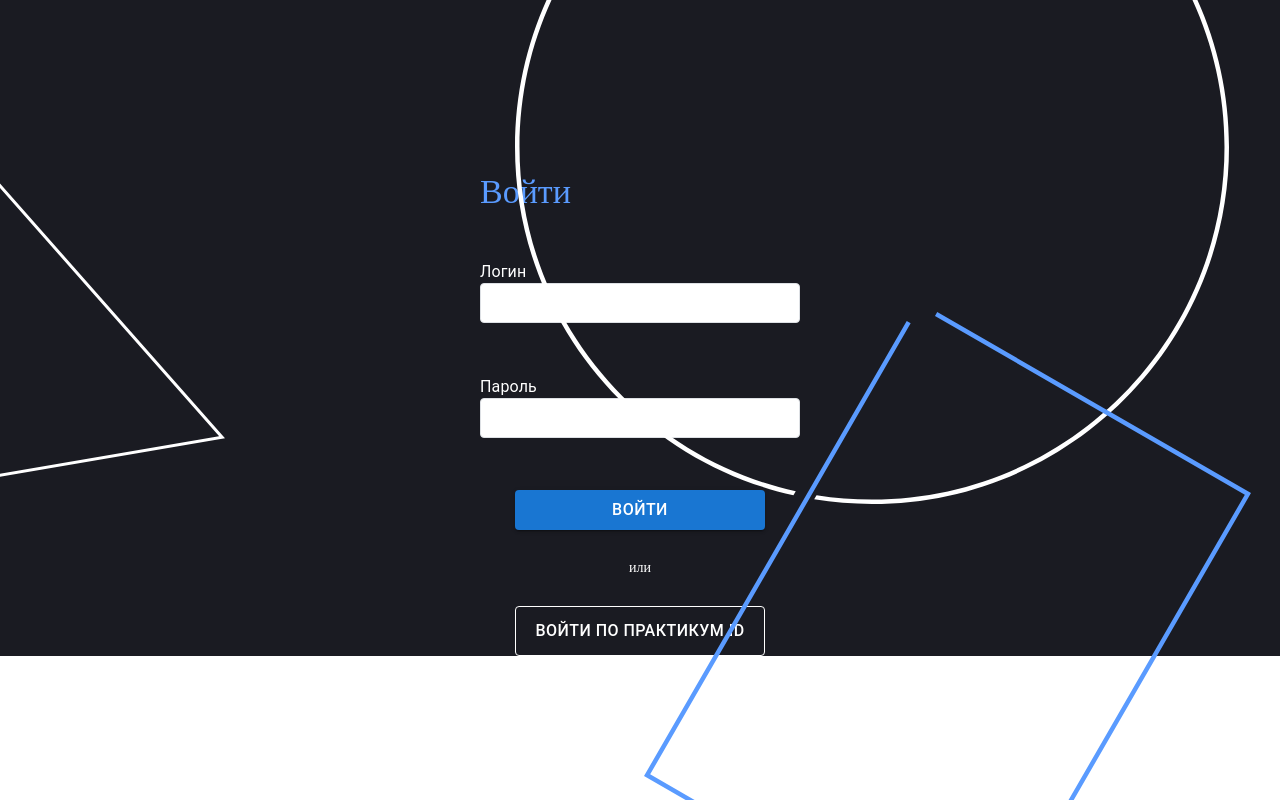
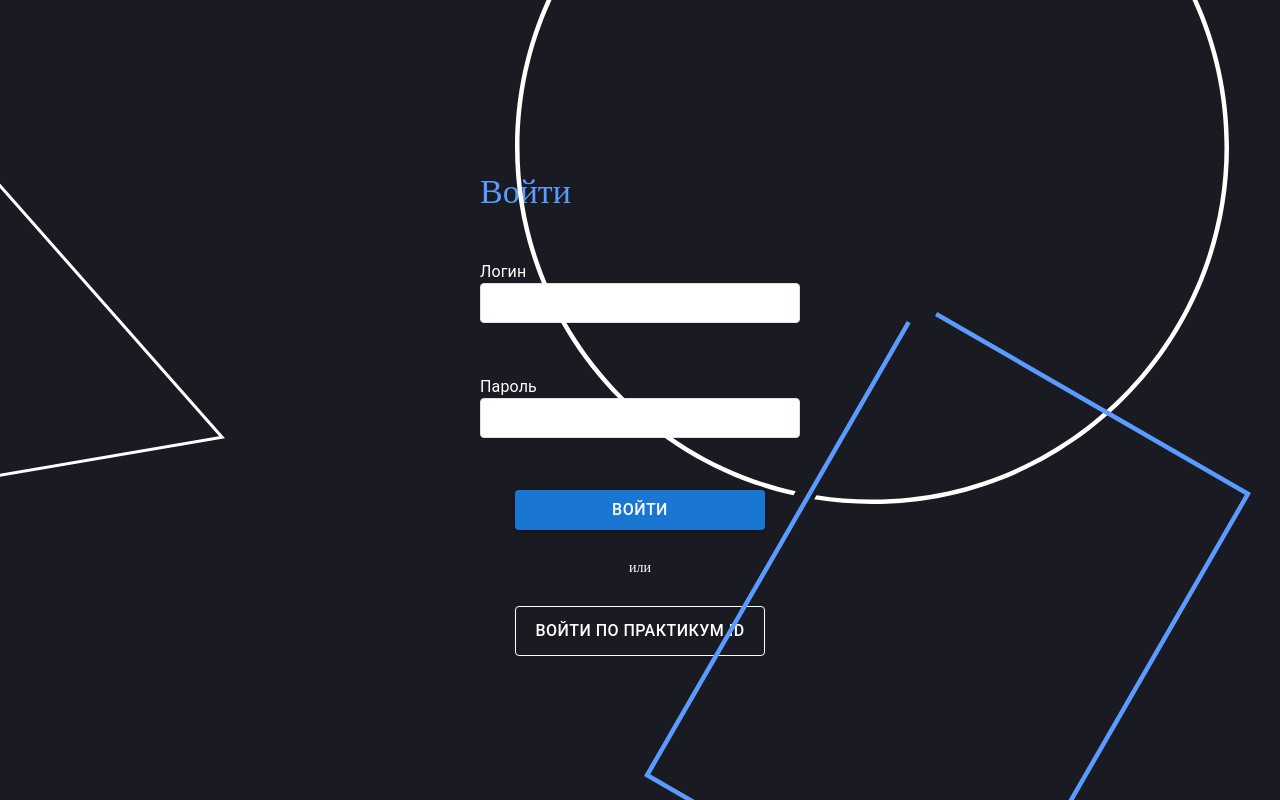
Before and after one commit to alebedev85/frontend, a React (Create React App) app: page /login in a window 1280 px wide. Built offline with nearby package versions, Linux system fonts and the light colour scheme.

Commit message:
refactor: настроил высоту приложения

```diff
--- a/src/App.tsx
+++ b/src/App.tsx
@@ -2,15 +2,18 @@ import { Route, Routes } from 'react-router';
 import { BrowserRouter } from 'react-router-dom';
 import ProtectedRoute from './pages/ProtectedRoute/ProtectedRoute';
 import AuthPage from './pages/AuthPage/AuthPage';
+import './index.css';
 
 function App() {
   return (
+    <div className="page">
       <BrowserRouter>
         <Routes>
           <Route path="/login" element={<AuthPage />} />
           <Route path="/" element={<ProtectedRoute />} />
         </Routes>
       </BrowserRouter>
+    </div>
   );
 }
 
--- a/src/index.css
+++ b/src/index.css
@@ -10,3 +10,7 @@ body {
   text-rendering: optimizeLegibility;
   color: #1A1B22;
 }
+
+.page{
+  height:100vh;
+}
```
Lines whose indentation alone changed are shown as unchanged.
